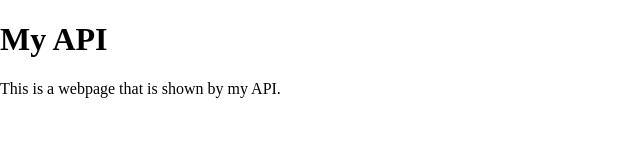
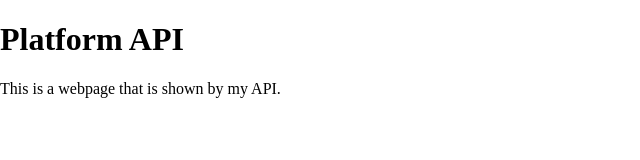
Before and after one commit to siavava/platform-api.amitt.ai, a website: page public/index.html in a window 1280 px wide. Shown: the whole page, without its empty margins (0-640 px from the left). Drawn offline with nearby package versions, Linux system fonts and the light colour scheme.

Commit message:
test deploy vercel

```diff
--- a/public/index.html
+++ b/public/index.html
@@ -5,7 +5,7 @@
   <link rel="stylesheet" href="https://cdnjs.cloudflare.com/ajax/libs/normalize/8.0.1/normalize.min.css" />
 </head>
 <body>
-  <h1>My API</h1>
+  <h1>Platform API</h1>
   <p>This is a webpage that is shown by my API.</p>
 </body>
 </html>
```
